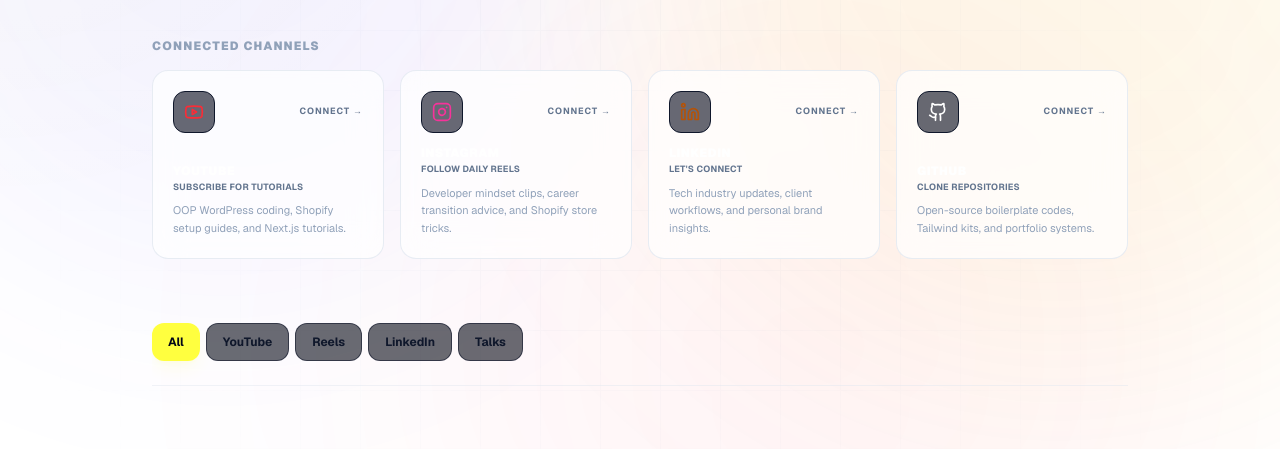
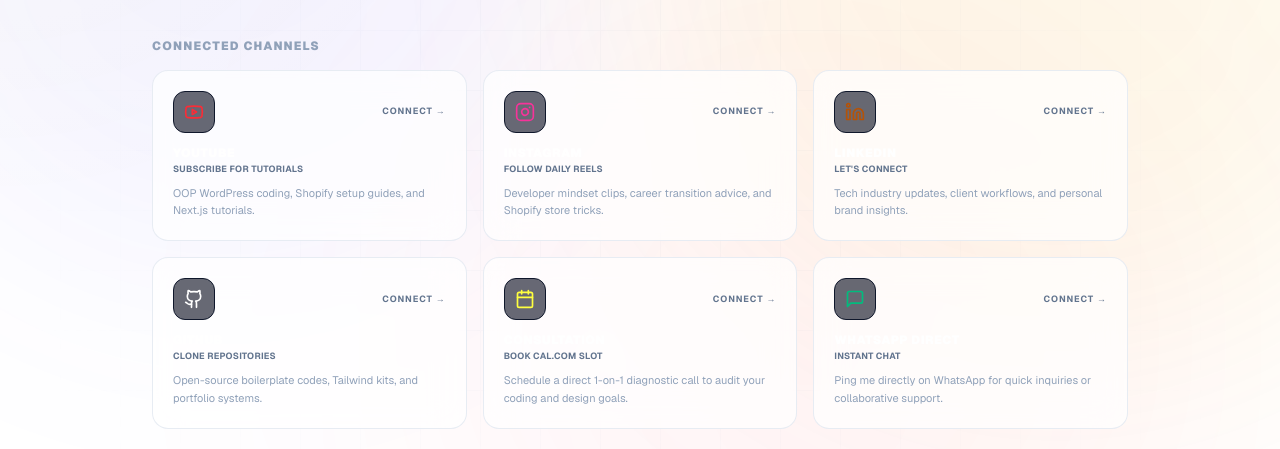
Before and after one commit to Ajuworks96/arjundev.in, a Next.js app: page /media in a window 1280 px wide. Shown: the part 270-719 px from the top of the page. Built offline with nearby package versions, Linux system fonts and the light colour scheme; no server answers; the database is empty; grey boxes are pictures that could not be loaded.

Commit message:
feat: add direct Consultation and WhatsApp cards to media page channels grid

```diff
--- a/src/app/media/page.tsx
+++ b/src/app/media/page.tsx
@@ -2,7 +2,7 @@
 
 import { useState, useEffect } from "react";
 import { motion, AnimatePresence } from "framer-motion";
-import { Play, Video, Youtube, ExternalLink, Calendar, Instagram, Linkedin, Github, X } from "lucide-react";
+import { Play, Video, Youtube, ExternalLink, Calendar, Instagram, Linkedin, Github, X, MessageSquare } from "lucide-react";
 
 interface MediaItem {
   id: string;
@@ -81,6 +81,20 @@ const SOCIAL_CHANNELS = [
     icon: <Github className="w-5 h-5 text-white" />,
     url: "https://github.com/Ajuworks96",
     description: "Open-source boilerplate codes, Tailwind kits, and portfolio systems."
+  },
+  {
+    name: "Consultation",
+    subtitle: "Book Cal.com Slot",
+    icon: <Calendar className="w-5 h-5 text-[#ffff3f]" />,
+    url: "https://cal.com/arjun-poa8ar/easy-to-learn",
+    description: "Schedule a direct 1-on-1 diagnostic call to audit your coding and design goals."
+  },
+  {
+    name: "WhatsApp Direct",
+    subtitle: "Instant chat",
+    icon: <MessageSquare className="w-5 h-5 text-emerald-500" />,
+    url: "https://wa.me/918921658090",
+    description: "Ping me directly on WhatsApp for quick inquiries or collaborative support."
   }
 ];
 
@@ -137,7 +151,7 @@ export default function Media() {
       {/* Social Platforms Connection Grid */}
       <section className="space-y-4">
         <h2 className="text-xs font-black uppercase tracking-widest text-slate-400">Connected Channels</h2>
-        <div className="grid grid-cols-1 sm:grid-cols-2 lg:grid-cols-4 gap-4">
+        <div className="grid grid-cols-1 sm:grid-cols-2 lg:grid-cols-3 gap-4">
           {SOCIAL_CHANNELS.map((channel) => (
             <a
               key={channel.name}
```
